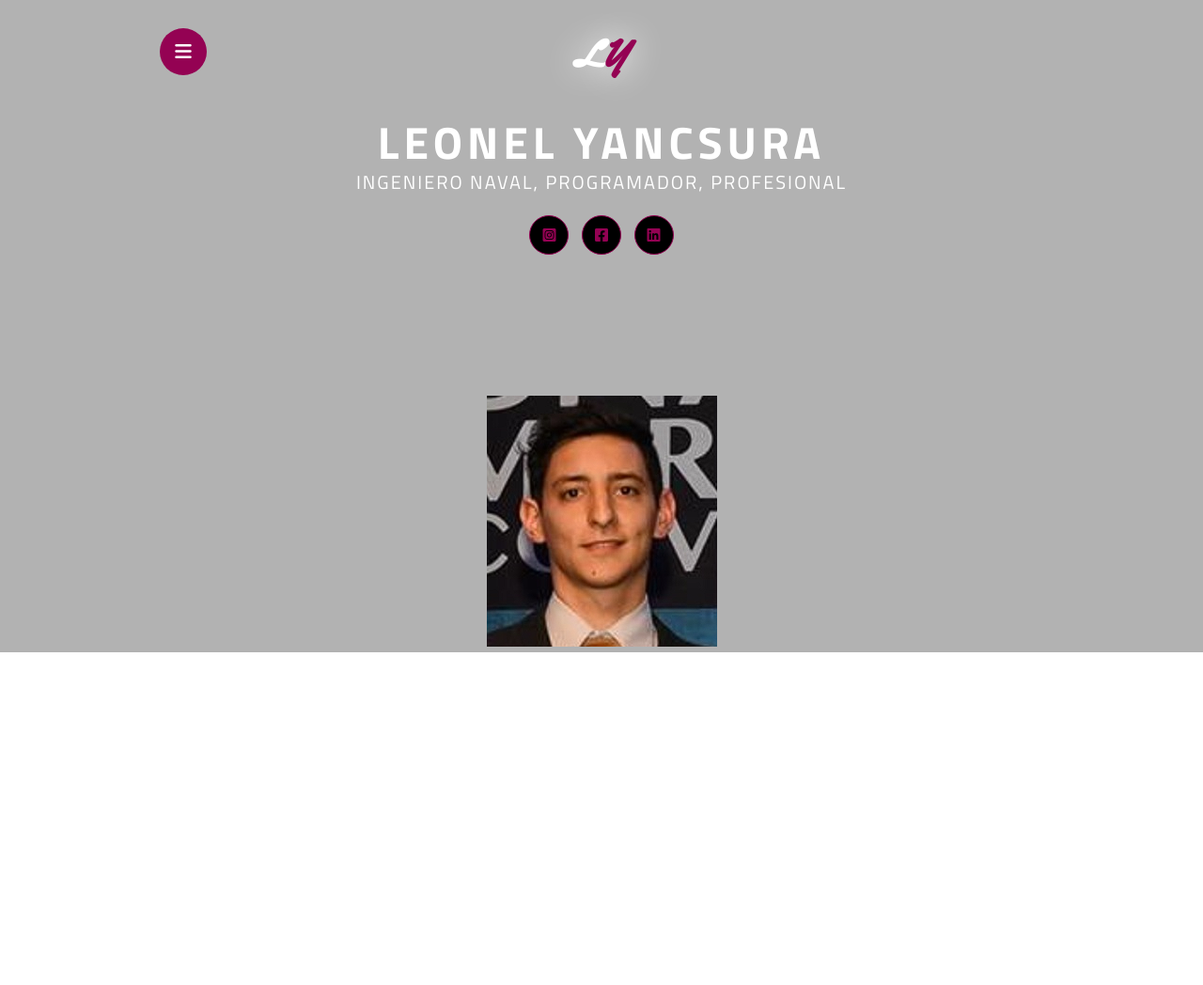
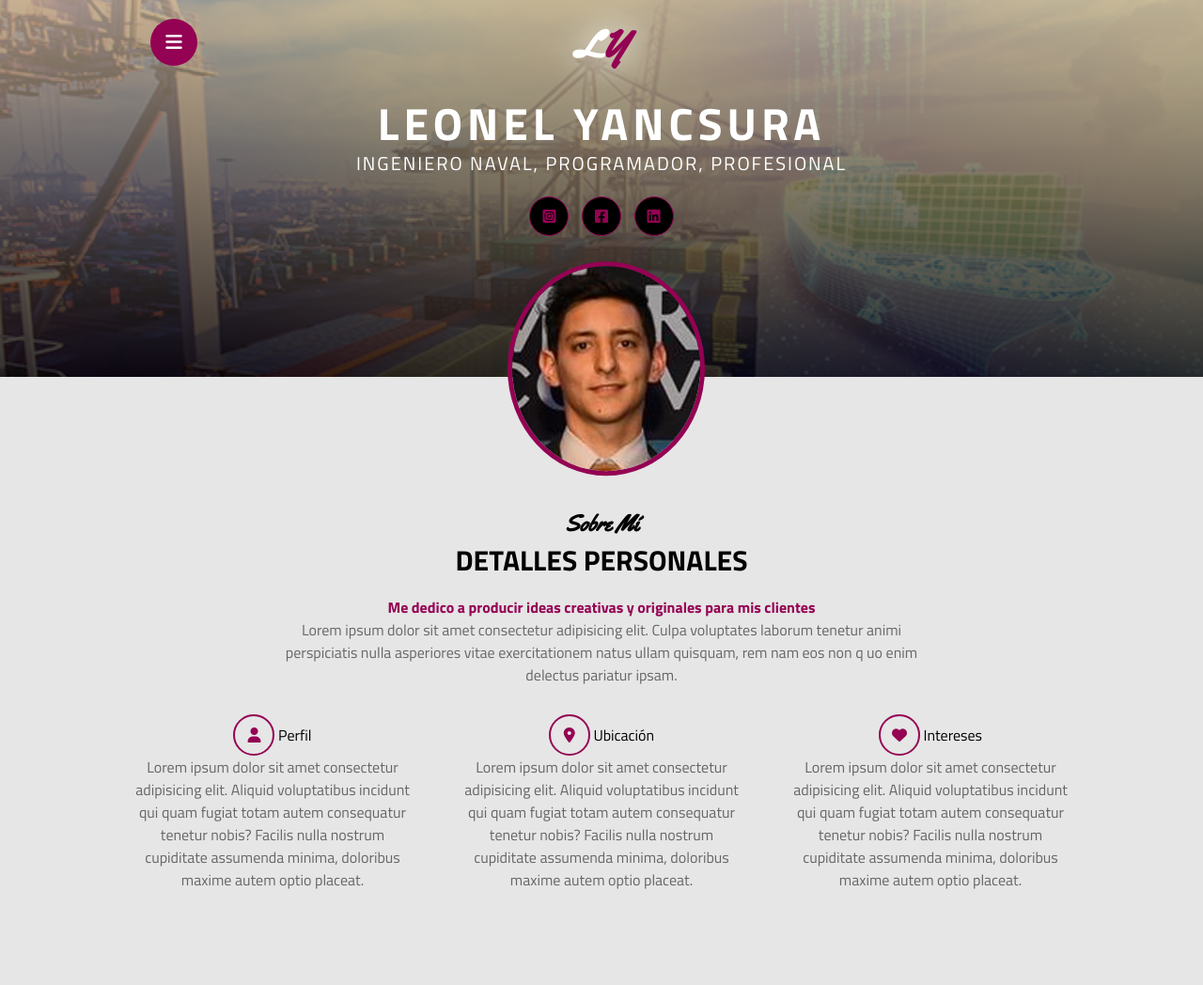
Before and after one commit to Leoyancsura/my-cv, a plain HTML site: page index.html in a window 1280 px wide. Shown: the whole page at 94% size. Before the commit the page ends 800 px from the top, so only its background shows below. Drawn offline with Linux system fonts and the light colour scheme.

Commit message:
third commit

```diff
--- a/css/estilos.css
+++ b/css/estilos.css
@@ -13,7 +13,8 @@ html{
 
 /* SECCION INICIO */
 .inicio{
-    background: linear-gradient(rgba(0,0,0,.3), rgba(0,0,0,.3)), url("recursos/bgIMG.png");
+    background: linear-gradient(rgba(188, 172, 128,.8), rgba(0, 0, 0,.8)),
+    url("recursos/imgBG.png");
     background-size: cover;
     background-position: center center;
     color: #fff;
@@ -27,7 +28,7 @@ html{
 }
 
 .inicio .contenido-seccion header{
-    padding: 30px;
+    padding: 20px;
 }
 
 /* menu lateral */
@@ -110,3 +111,67 @@ html{
     background-color: #940253;
     box-shadow: 0 0 20px;
 }
+.inicio .contenido-seccion .foto{
+    position: relative;
+}
+.inicio .contenido-seccion .foto img{
+    max-width: 200px;
+    border-radius: 50%;
+    border: 5px solid #940253;
+    position: absolute;
+    left: 40%;
+    top: -100px;
+    transform: translateY(-10%);
+}
+/* estilos generales */
+.titulo-seccion{
+    font-family: "Yellowtail";
+    font-size: 1.5rem;
+}
+
+/* SECCION SOBRE MI */
+.sobremi{
+    background-color: #e6e6e6;
+    padding: 140px 0 100px 0;
+    text-align: center;
+}
+.sobremi .contenido-seccion{
+    max-width: 1000px;
+    margin: auto;
+    padding: 0 10px;
+}
+.sobremi .contenido-seccion h3{
+    text-transform: uppercase;
+    font-size: 30px;
+}
+.sobremi .contenido-seccion h3{
+    text-transform: uppercase;
+    font-size: 30px;
+}
+.sobremi .contenido-seccion .especial{
+    color: #940253;
+    font-weight: bold;
+    margin-top: 15px;
+}
+.sobremi .contenido-seccion p{
+    max-width: 700px;
+    margin: auto;
+    color: #666;
+}
+.sobremi .contenido-seccion .fila{
+    display: flex;
+    margin-top: 30px;
+    justify-content: space-between;
+}
+.sobremi .contenido-seccion .fila .col{
+    width: 30%;
+}
+.sobremi .contenido-seccion .fila .col i{
+    color: #940253;
+    display: inline-block;
+    width: 40px;
+    height: 40px;
+    border: 2px solid #940253;
+    line-height: 40px;
+    border-radius: 50%;
+}
--- a/index.html
+++ b/index.html
@@ -36,9 +36,46 @@
                 </div>
             </div>
             <div class="foto">
-                <img src="recursos/ImgLY.png" alt="Imagen frontal Leonel Yancsura CV">
+                <img src="css/recursos/ImgLY.png" alt="Imagen frontal Leonel Yancsura CV">
             </div>
         </div>
     </section>
+
+    <!-- SECCION SOBRE MI -->
+    <section class="sobremi">
+        <div class="contenido-seccion">
+           <h2 class="titulo-seccion">Sobre Mí</h2>
+           <h3>Detalles personales</h3>
+           <p class="especial">Me dedico a producir ideas creativas y originales para mis clientes</p>
+           <p>Lorem ipsum dolor sit amet consectetur adipisicing elit. Culpa voluptates laborum tenetur
+            animi perspiciatis nulla asperiores vitae exercitationem natus ullam quisquam, rem nam eos non q
+            uo enim delectus pariatur ipsam.</p>
+
+            <div class="fila">
+                <div class="col">
+                    <i class="fa-solid fa-user"></i>
+                    <span class="titulo-detalle">Perfil</span>
+                    <p>Lorem ipsum dolor sit amet consectetur adipisicing elit. Aliquid voluptatibus incidunt
+                        qui quam fugiat totam autem consequatur tenetur nobis? Facilis nulla nostrum cupiditate assumenda minima,
+                        doloribus maxime autem optio placeat.</p>
+                </div>
+                <div class="col">
+                    <i class="fa-sharp fa-solid fa-location-dot"></i>
+                    <span class="titulo-detalle">Ubicación</span>
+                    <p>Lorem ipsum dolor sit amet consectetur adipisicing elit. Aliquid voluptatibus incidunt
+                        qui quam fugiat totam autem consequatur tenetur nobis? Facilis nulla nostrum cupiditate assumenda minima,
+                        doloribus maxime autem optio placeat.</p>
+                </div>
+                <div class="col">
+                    <i class="fa-solid fa-heart"></i>
+                    <span class="titulo-detalle">Intereses</span>
+                    <p>Lorem ipsum dolor sit amet consectetur adipisicing elit. Aliquid voluptatibus incidunt
+                        qui quam fugiat totam autem consequatur tenetur nobis? Facilis nulla nostrum cupiditate assumenda minima,
+                        doloribus maxime autem optio placeat.</p>
+                </div>
+            </div>
+        </div>
+
+    </section>
 </body>
 </html>
```
Also changed, not shown: css/recursos/ImgLY.png (renamed from recursos/ImgLY.png), css/recursos/imgBG.png (added), 1 other file.
